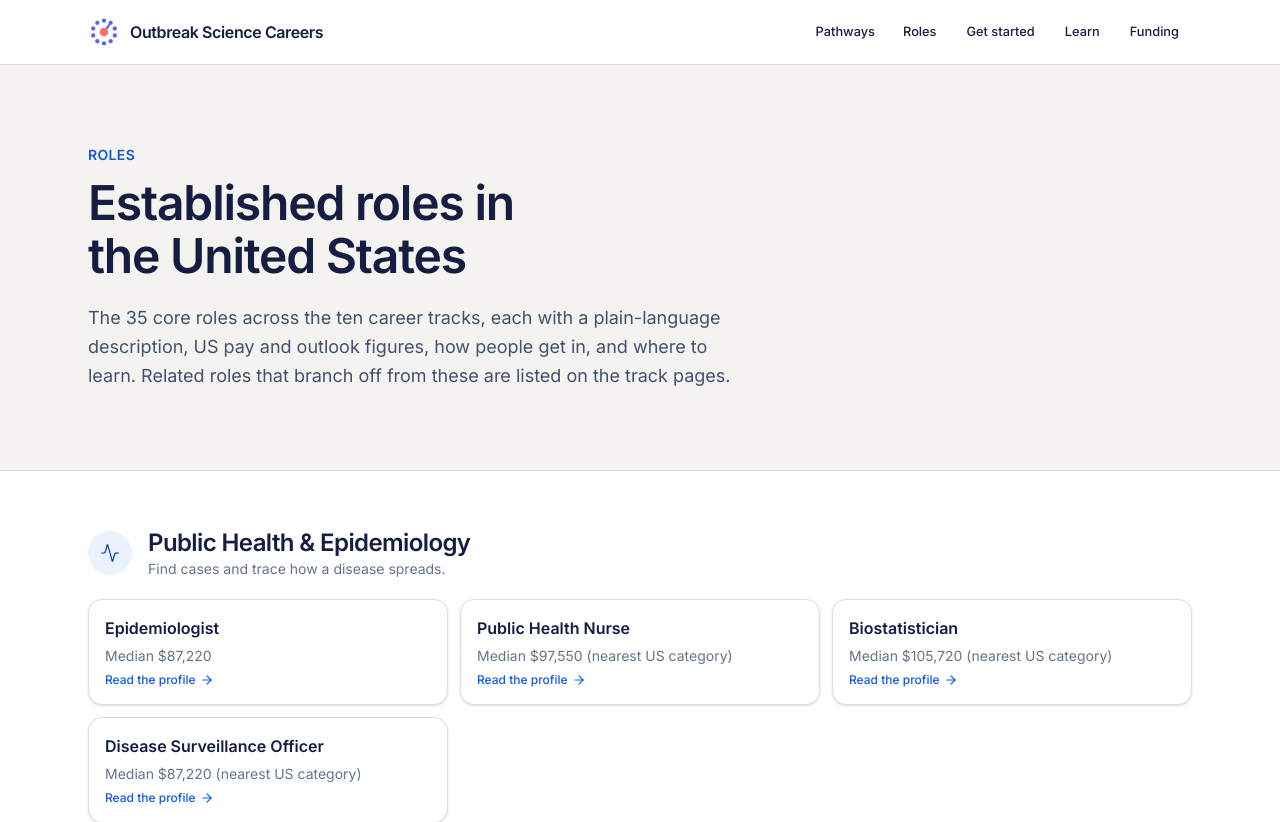
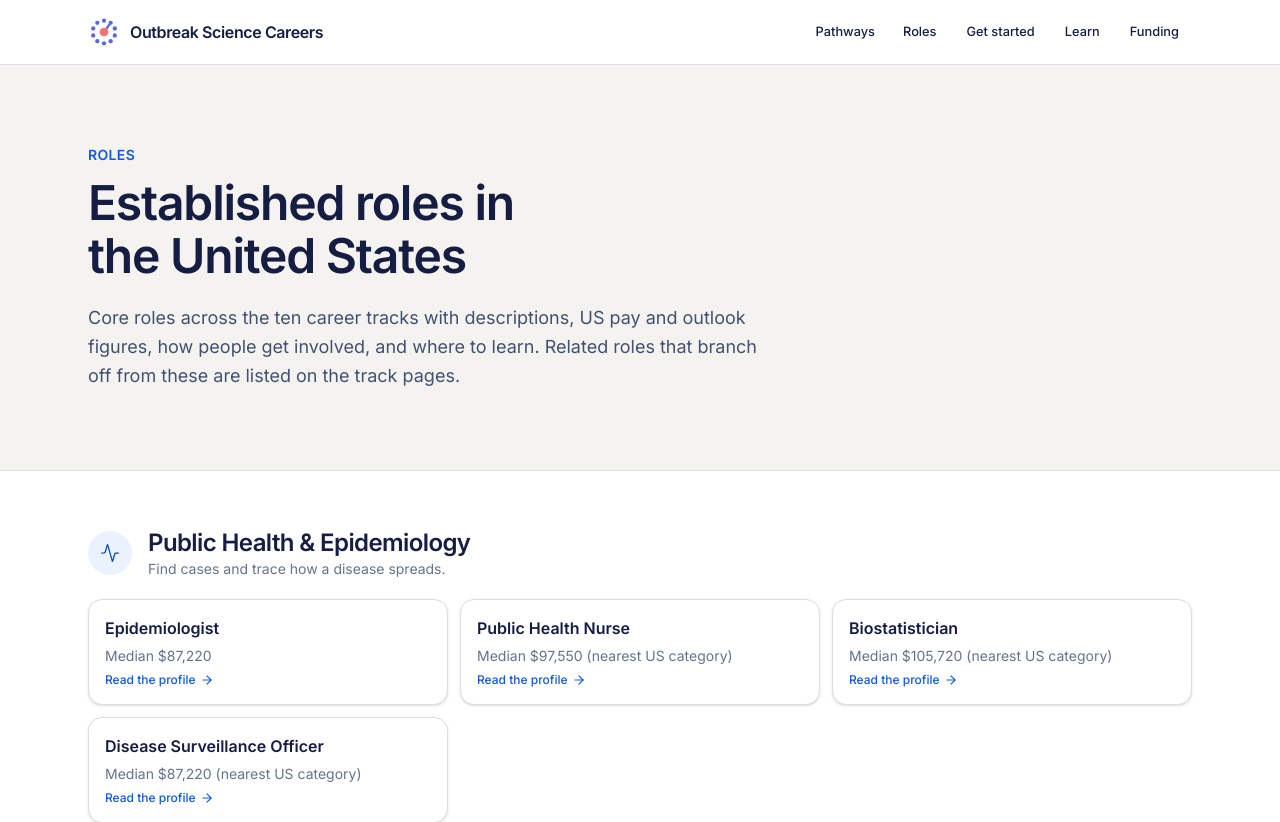
Before and after one commit to phagehunter/outbreak-science-careers, a Next.js app: page /outbreak-science-careers/roles in a window 1280 px wide. Shown: the top 822 px of the page. Built offline with nearby package versions, Linux system fonts and the light colour scheme.

Commit message:
Update page.tsx

```diff
--- a/src/app/roles/page.tsx
+++ b/src/app/roles/page.tsx
@@ -39,8 +39,8 @@ export default function RolesIndexPage() {
           title="Established roles in the United States"
           lede={
             <>
-              The {roles.length} core roles across the ten career tracks, each with a plain-language description,
-              US pay and outlook figures, how people get in, and where to learn. Related roles that branch
+              Core roles across the ten career tracks with descriptions,
+              US pay and outlook figures, how people get involved, and where to learn. Related roles that branch
               off from these are listed on the track pages.
             </>
           }
```
